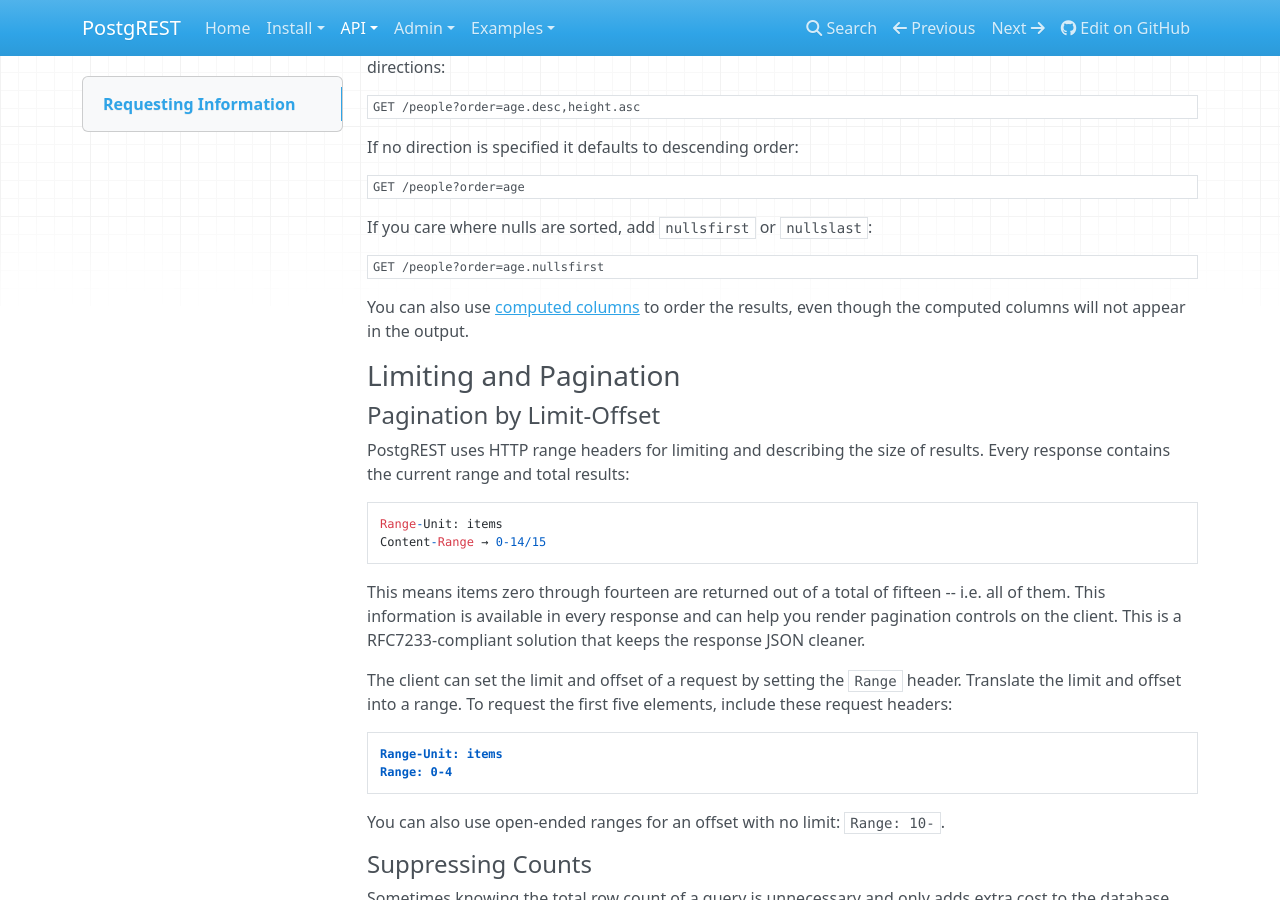
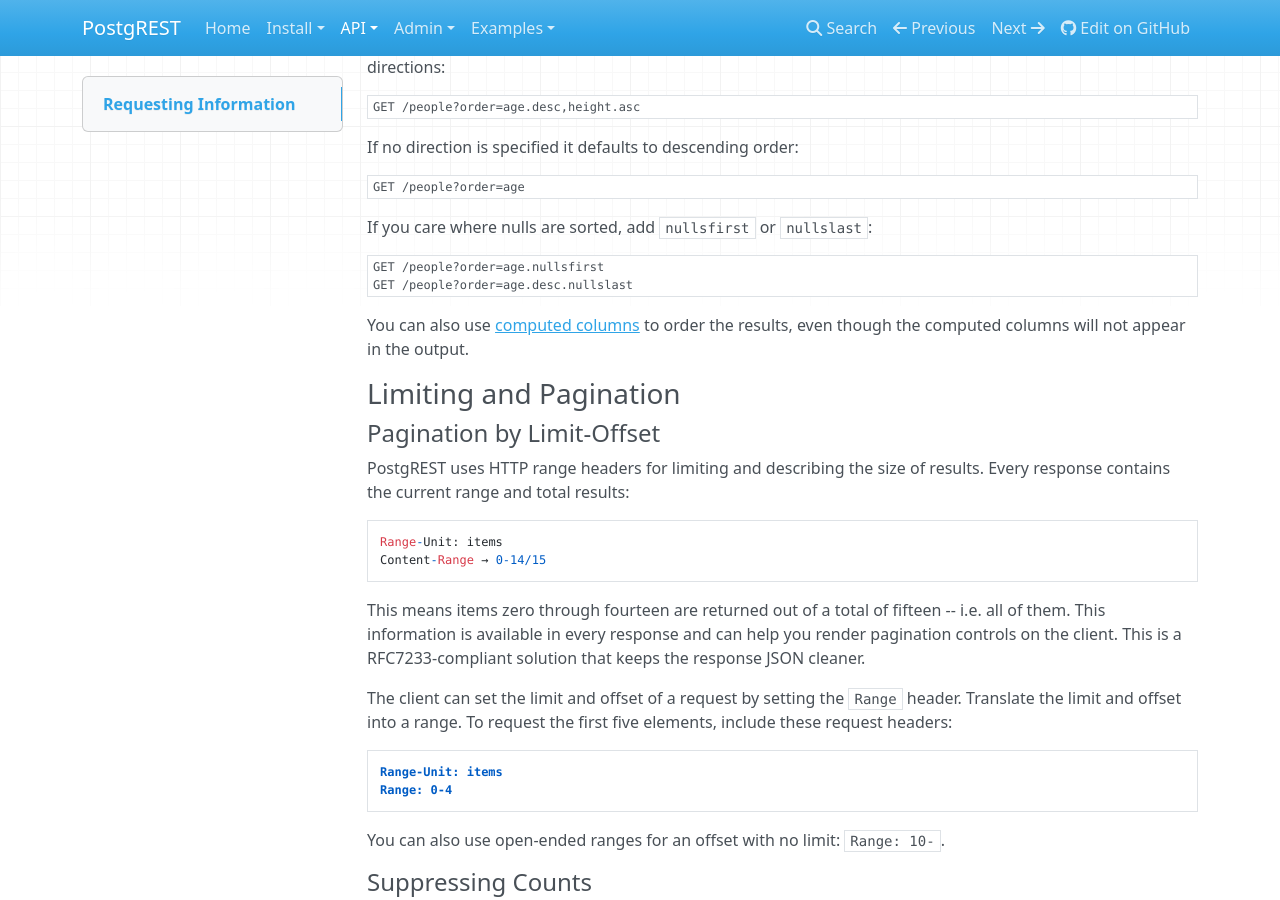
Before and after one commit to PostgREST/postgrest, an MkDocs documentation site: the page built from docs/api/reading.md, in a window 1280 px wide and 900 px high, scrolled down 2756 px. Built offline with MkDocs 1.6.1, drawn with Linux system fonts in a browser that asks for light colours; nearby versions of some CDN libraries; old or Windows-style settings are respelled for this version of MkDocs.

Commit message:
ordering with DESC & NULLS LAST together
One more sample query which is probably one of most useful ones in real life (by default, DESC ordering leads to NULLS FIRST option, this is not so clear for beginners), showing how to combine ordering direction and NULLS *** for the same column.

````diff
--- a/docs/api/reading.md
+++ b/docs/api/reading.md
@@ -169,6 +169,7 @@
 
 ```HTTP
 GET /people?order=age.nullsfirst
+GET /people?order=age.desc.nullslast
 ```
 
 You can also use [computed
````
